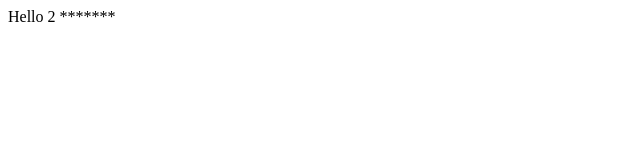
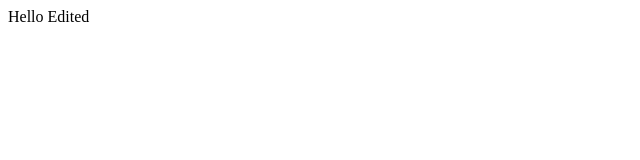
Before and after one commit to codenbyte/gh-pages, a plain HTML site: page index.html in a window 1280 px wide. Shown: the full height of the page, 0-640 px from the left. Drawn offline with Linux system fonts and the light colour scheme.

Commit message:
try again

```diff
--- a/index.html
+++ b/index.html
@@ -1 +1 @@
-<html>Hello 2 *******</html>
+<html>Hello Edited</html>
```
